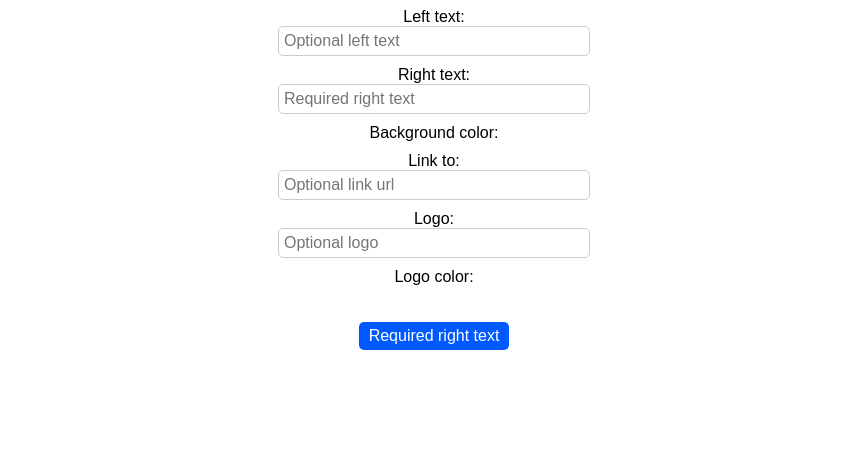
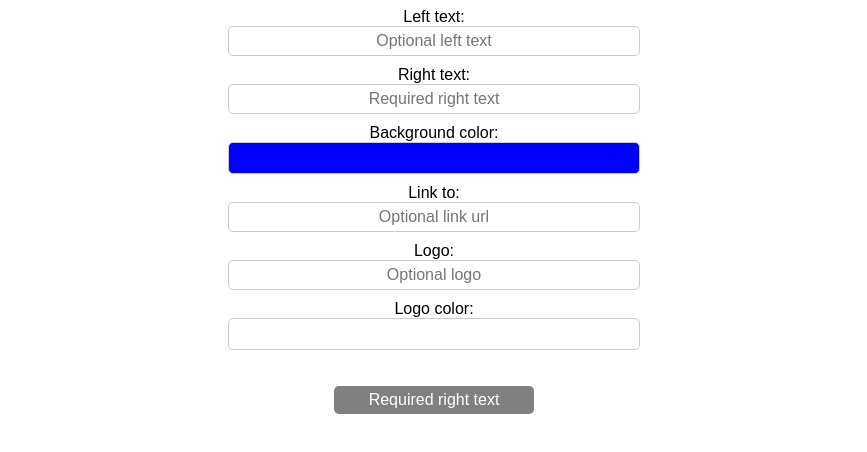
Before and after one commit to DilemmaGX/shields-maker, a plain HTML site: page index.html in a window 1280 px wide. Shown: the part 406-858 px from the top of the page, without its empty margins (206-1073 px from the left). Before the commit the page ends 800 px from the top, so only its background shows below. Drawn offline with Linux system fonts and the light colour scheme.

Commit message:
Update style.css

```diff
--- a/style.css
+++ b/style.css
@@ -15,26 +15,39 @@ label {
 }
 
 input[type="text"] {
-    width: 300px;
+    max-width: 400px;
+    width: 100%;
     padding: 5px;
     font-size: 16px;
     border: 1px solid #ccc;
     border-radius: 5px;
 }
 
+input[type="text"] {
+    text-align: center;
+}
+
 button {
+    max-width: 200px;
+    width: 100%;
     padding: 5px 10px;
     font-size: 16px;
     border: none;
-    background-color: rgb(0, 89, 255);
+    background-color: #0059ff;
     color: white;
     cursor: pointer;
     border-radius: 5px;
-    transition: background-color 0.3s ease;  /* 添加过渡效果 */
+    transition: background-color 0.3s ease;
 }
 
 button:hover {
-    background-color: #008cff;  /* 鼠标悬停时的背景色 */
+    background-color: #008cff;
+    /* 鼠标悬停时的背景色 */
+}
+
+button.disabled {
+    background-color: gray;
+    cursor: not-allowed;
 }
 
 .result {
@@ -48,3 +61,13 @@ button:hover {
     border-radius: 3px;
     overflow: auto;
 }
+
+.selected-color {
+    max-width: 400px;
+    width: 100%;
+    padding: 5px;
+    height: 20px;
+    border: 1px solid #ccc;
+    border-radius: 5px;
+    cursor: pointer;
+}
```
